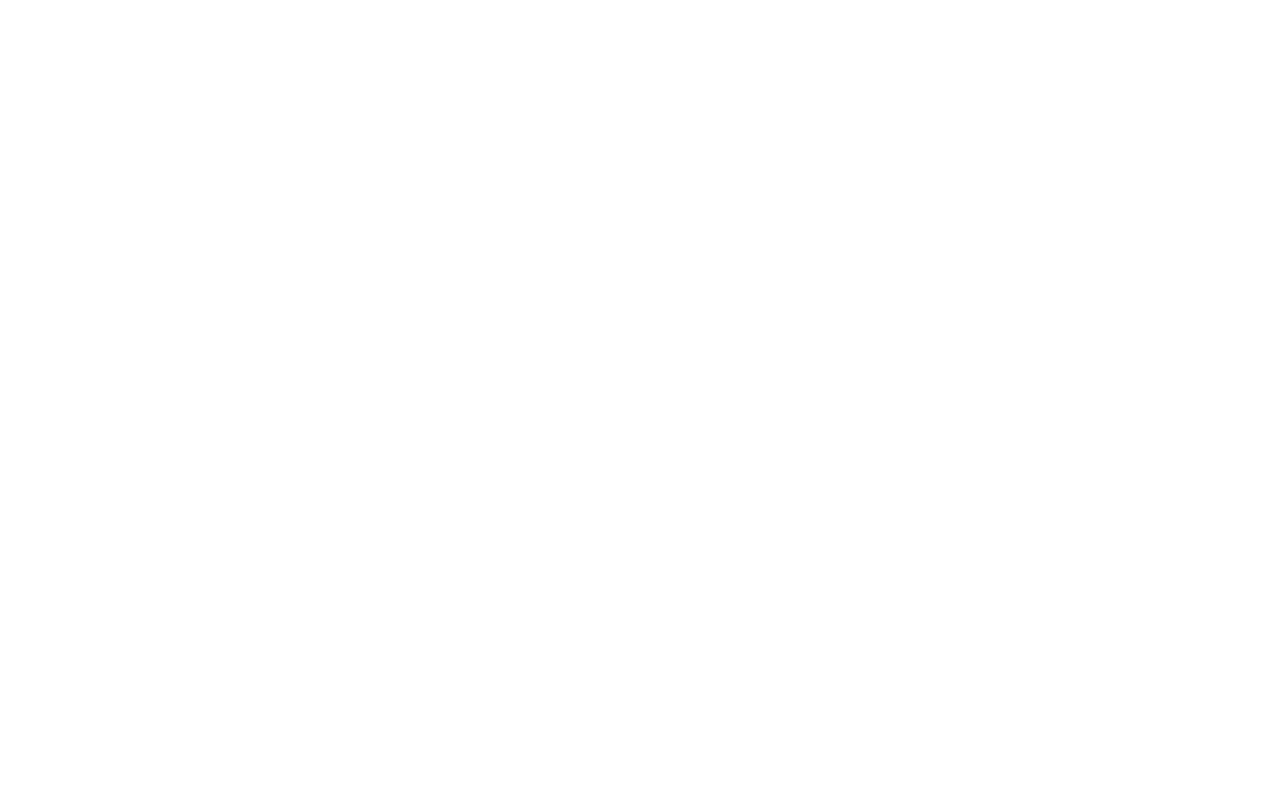
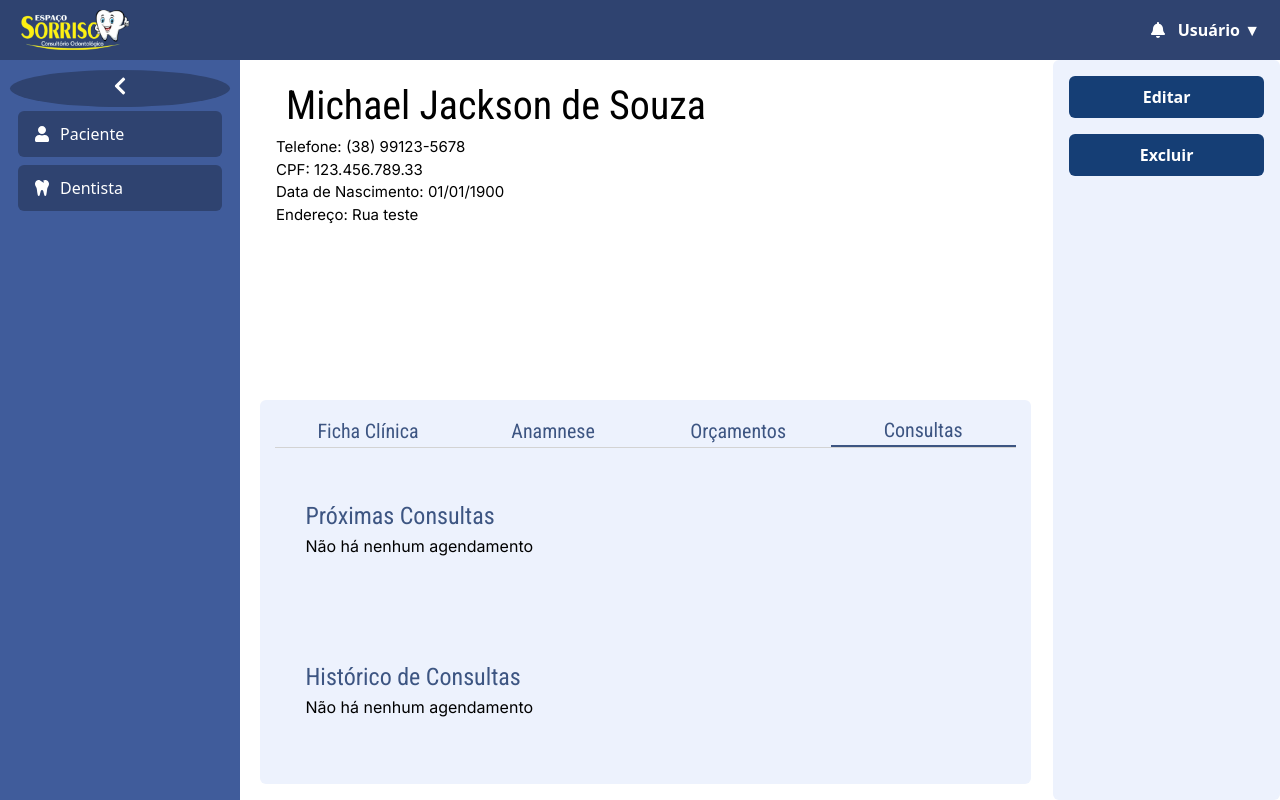
Before and after one commit to EduSalomao/Projeto-Espa-oSorriso-Front, a React (Vite) app: page /pacientes/1 in a window 1280 px wide. Before the commit this address had no page. Built offline with nearby package versions, Linux system fonts and the light colour scheme.

Commit message:
[Franck] Criação da tela de detalhes do paciente e interação com card

```diff
--- a/src/App.tsx
+++ b/src/App.tsx
@@ -9,15 +9,16 @@
 import Pacientes from "./pages/pacientes/Pacientes";
 //import Dentistas from "./pages/Dentistas";
 import MainLayout from "./layout/MainLayout";
-import PacienteCard from './components/Paciente/Card/Card'
 import PacienteDetails from './pages/pacientes/PacienteDetails/PacienteDetails'
 function App() {
   return (
     <BrowserRouter>
       <Routes>
-        <Route path="/" element={<PacienteDetails />}>
+        <Route path="/" element={<MainLayout />}>
           <Route index element={<Home />} />
           <Route path="pacientes" element={<Pacientes />} />
+          <Route path="pacientes/:id" element={<PacienteDetails />} />
+
         </Route>
       </Routes>
     </BrowserRouter>
--- a/src/components/Paciente/Card/Card.style.ts
+++ b/src/components/Paciente/Card/Card.style.ts
@@ -1,4 +1,5 @@
 import styled from "styled-components";
+import { motion } from "framer-motion";
 
 export const Card = styled.div`
   text-align: left;
@@ -6,6 +7,10 @@
   border-radius: 6px;
   box-shadow: 0 2px 6px rgba(0,0,0,0.2);
   padding: 8px;
+  transition: background-color 0.3s;
+  &:hover {
+    background-color: #fff;
+  }
 `;
 
 export const CardTitle = styled.h2`
--- a/src/components/Paciente/Card/Card.tsx
+++ b/src/components/Paciente/Card/Card.tsx
@@ -1,9 +1,12 @@
 
+import { useNavigate } from 'react-router-dom';
 import { Card, CardTitle, CardInfo, CardLine, CardInfoGrid } from './Card.style';
 
 const PacienteCard = ({ id, nome, cpf, telefone, nascimento, endereco }) => {
+  const navigate = useNavigate();
   return (
-    <Card data-id={id}>
+
+    <Card data-id={id} onClick={() => navigate(`/pacientes/${id}`)}>
       <CardTitle>{nome}</CardTitle>
       <CardLine />
       <CardInfoGrid>
--- a/src/layout/MainLayout.tsx
+++ b/src/layout/MainLayout.tsx
@@ -24,7 +24,7 @@
     <Container>
         <HeaderArea>
             <Header>
-                <img src="src/assets/logo.png" alt="Espaço Sorriso" />
+                <img src="/src/assets/logo.png" alt="Espaço Teste" />
                 <UserArea>
                     <FaBell />
                     <span>Usuário ▼</span>
--- a/src/pages/pacientes/PacienteDetails/PacienteDetails.style.ts
+++ b/src/pages/pacientes/PacienteDetails/PacienteDetails.style.ts
@@ -12,6 +12,7 @@
 export const ContainerAside = styled.div`
     display: flex;
     flex-direction: column;
+    justify-content: space-between;
     align-items: center;
     width: 80%;
     background-color: #fff;
@@ -48,31 +49,64 @@
     height: 50%;
     width: 95%;
     background-color: #EDF2FD;
-    padding: 16px;
-    gap: 16px;
+    padding: 15px;
+    border-radius: 6px;
+
 `;
 
 export const ContainerOptionsMenu = styled.div`
     display: flex;
     width: 100%;
-    justify-content: space-between;
+    justify-content: space-around;
     align-items: center;
 
-`
+`;
 
-export const OptionsMenu = styled.p`
+export const OptionsMenu = styled.p<{ selected?: boolean }>`
     color: #3d5582;
-    font-family: 'Inter', sans-serif;
+    font-family: 'Roboto Condensed', sans-serif;
     font-size: 20px;
+    width: 100%;
     font-weight: bold;
     margin: 0;
+    border-color: #3d5582;
+    border-bottom: ${({ selected }) => (selected ? "2px solid" : "transparent")};
+`;
+
+export const ContentOptionsMenu = styled.div`
+    display: flex;
+    flex-direction: column;
+    align-items: start;
+    justify-content: space-around;
+    width: 100%;
+    height: 100%;
+`;
+
+export const ContentSetOptionsMenu = styled.div`
+  display: flex;
+  flex-direction: column;
+  margin-left:30px;
 `
+export const ContentTitleOptionsMenu = styled.h2`
+   color: #3d5582;
+   margin: 0;
+   font-family: 'Roboto Condensed', sans-serif;
+   text-align: left;
+`;
+
+export const ContentDescriptionOptionsMenu = styled.p`
+   color: #000;
+   margin: 0;
+   font-family: 'Inter', sans-serif;
+`;
 
 export const Line = styled.hr`
     border: none;
-    height: 2px;
-    background-color: #3d5582;
-    margin: 0 0;
+    height: 1px;
+    margin: 0;
+    padding: 0;
+    width: 100%;
+    background-color: #d3d3d3;
 `;
 
 export const SidebarButtons = styled.div`
@@ -84,6 +118,7 @@
   border-radius: 6px;
   padding: 16px;
 `;
+
 
 export const ActionButton = styled.button`
   background-color: #153e75;
--- a/src/pages/pacientes/PacienteDetails/PacienteDetails.tsx
+++ b/src/pages/pacientes/PacienteDetails/PacienteDetails.tsx
@@ -1,4 +1,4 @@
-import { Line, ContainerOptionsMenu, OptionsMenu, DescriptionArea, Title, Data, ContainerDetails, ContainerAside, ContainerOptions, SidebarButtons, ActionButton } from "./PacienteDetails.style";
+import {ContentSetOptionsMenu, ContentOptionsMenu, ContentDescriptionOptionsMenu, ContentTitleOptionsMenu, Line, ContainerOptionsMenu, OptionsMenu, DescriptionArea, Title, Data, ContainerDetails, ContainerAside, ContainerOptions, SidebarButtons, ActionButton } from "./PacienteDetails.style";
 const PacienteDetails = () => {
 
     return (
@@ -16,10 +16,23 @@
                     <OptionsMenu>Ficha Clínica</OptionsMenu>
                     <OptionsMenu>Anamnese</OptionsMenu>
                     <OptionsMenu>Orçamentos</OptionsMenu>
-                    <OptionsMenu>Consultas</OptionsMenu>
+                    <OptionsMenu selected={true}>Consultas</OptionsMenu>
                 </ContainerOptionsMenu>
                 <Line/>
-                Teste
+                <ContentOptionsMenu>
+                    <ContentSetOptionsMenu>
+                        <ContentTitleOptionsMenu>Próximas Consultas</ContentTitleOptionsMenu>
+                        <ContentDescriptionOptionsMenu>Não há nenhum agendamento</ContentDescriptionOptionsMenu>
+
+                    </ContentSetOptionsMenu>
+                    <ContentSetOptionsMenu>
+                        <ContentTitleOptionsMenu>Histórico de Consultas</ContentTitleOptionsMenu>
+                        <ContentDescriptionOptionsMenu>Não há nenhum agendamento</ContentDescriptionOptionsMenu>
+
+                    </ContentSetOptionsMenu>
+
+
+                </ContentOptionsMenu>
             </ContainerOptions>
 
         </ContainerAside>
--- a/src/pages/pacientes/Pacientes.tsx
+++ b/src/pages/pacientes/Pacientes.tsx
@@ -24,6 +24,7 @@
 
   useEffect(() => {
     const mockData = Array.from({ length: 3 }).map(() => ({
+      id: 2,
       nome: "Michael Jackson de Souza",
       cpf: "123.456.789-33",
       telefone: "(38) 99123-5678",
```
